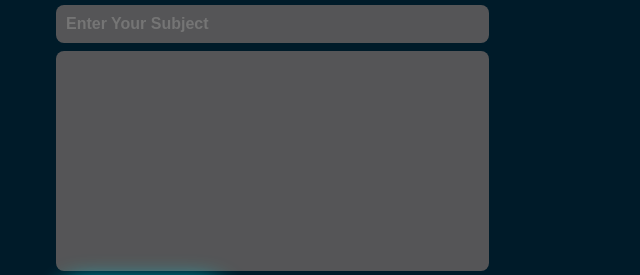
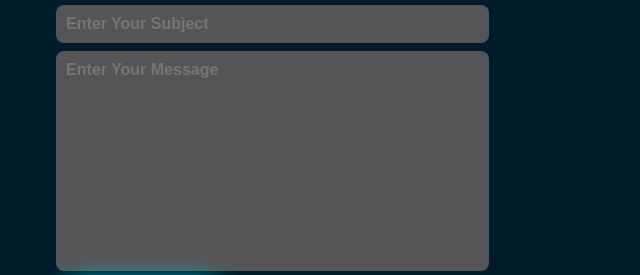
Before and after one commit to parthsojitra31/Port_folio, a plain HTML site: page index.html in a window 1280 px wide. Shown: the part 3835-4110 px from the top of the page, 623-1263 px from the left. Drawn offline with nearby package versions, Linux system fonts and the light colour scheme.

Commit message:
second commit

```diff
--- a/index.html
+++ b/index.html
@@ -271,7 +271,7 @@
                     <input type="text" placeholder="Enter Your Subject">
                 </label>
                 <label>
-                    <textarea name="message"></textarea>
+                    <textarea name="message" placeholder="Enter Your Message"></textarea>
                 </label>
                 <!-- your other form fields go here -->
                 <button type="submit" class="send"  >Send</button>
```
